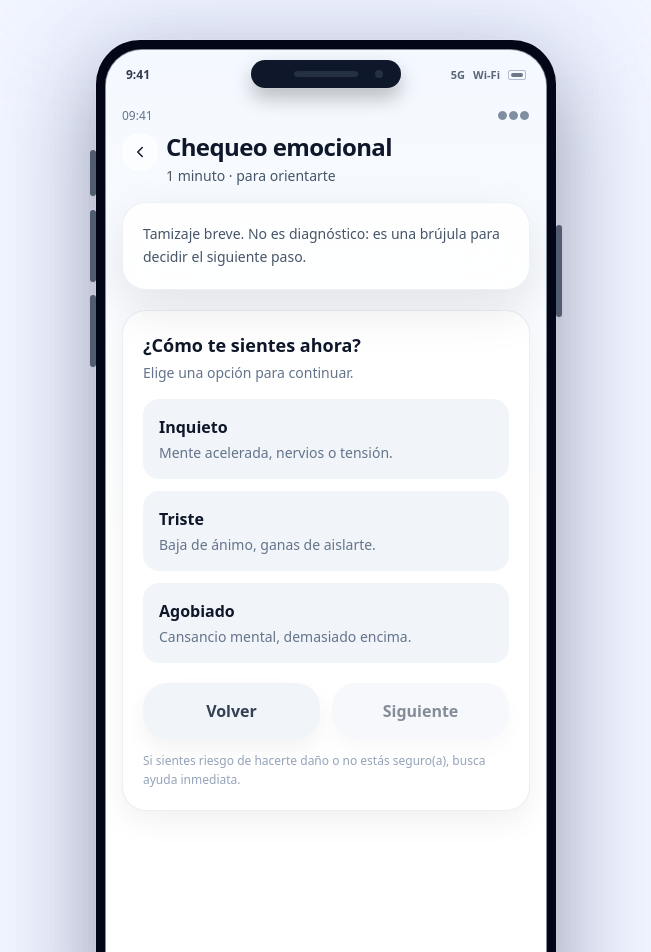
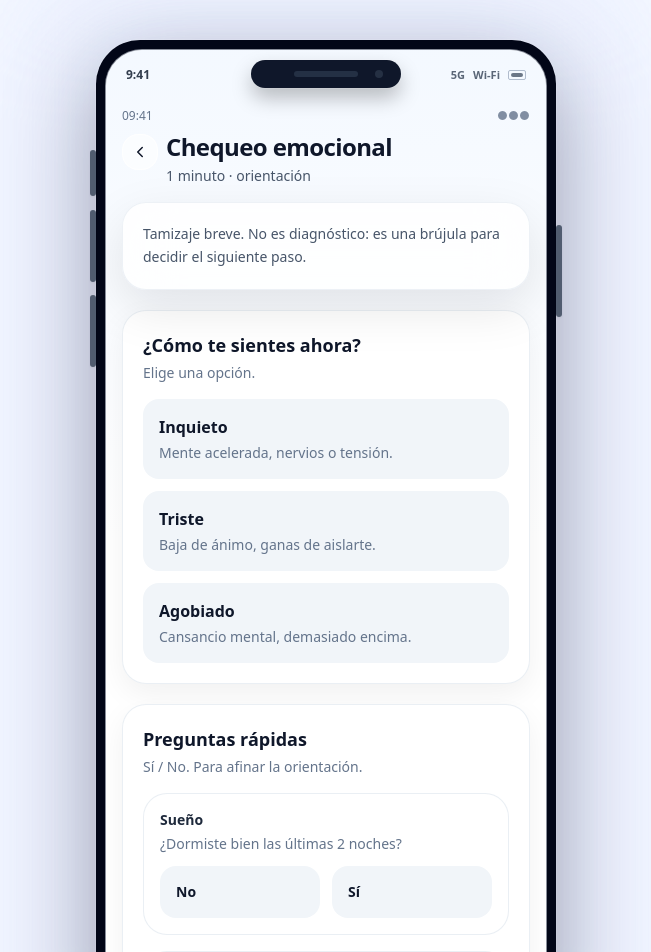
Before and after one commit to faviomosquera22/VITAQR, a Next.js app: page /demo/emocional in a window 1280 px wide. Shown: the top 952 px of the page, without its empty margins (314-965 px from the left). Built offline with nearby package versions, Linux system fonts and the light colour scheme.

Commit message:
Refactor emotional page with mood and question handling

```diff
--- a/app/demo/emocional/page.tsx
+++ b/app/demo/emocional/page.tsx
@@ -1,9 +1,11 @@
 "use client";
 
-import { useState } from "react";
+import { useEffect, useMemo, useState } from "react";
 import Link from "next/link";
 import { PhoneFrame } from "@/components/PhoneFrame";
 import { NavBar } from "@/components/NavBar";
+
+type Answer = "0" | "1";
 
 const MOODS = [
   { id: "inquieto", title: "Inquieto", desc: "Mente acelerada, nervios o tensión." },
@@ -11,19 +13,78 @@ const MOODS = [
   { id: "agobiado", title: "Agobiado", desc: "Cansancio mental, demasiado encima." },
 ];
 
+const QUESTIONS = [
+  {
+    id: "sleep",
+    title: "Sueño",
+    desc: "¿Dormiste bien las últimas 2 noches?",
+    a: { id: "0" as Answer, label: "No" },
+    b: { id: "1" as Answer, label: "Sí" },
+  },
+  {
+    id: "stress",
+    title: "Estrés",
+    desc: "¿Sientes estrés alto hoy?",
+    a: { id: "1" as Answer, label: "Sí" },
+    b: { id: "0" as Answer, label: "No" },
+  },
+  {
+    id: "energy",
+    title: "Energía",
+    desc: "¿Tienes energía para tus actividades básicas?",
+    a: { id: "0" as Answer, label: "No" },
+    b: { id: "1" as Answer, label: "Sí" },
+  },
+  {
+    id: "support",
+    title: "Apoyo",
+    desc: "¿Tienes a alguien con quien hablar hoy?",
+    a: { id: "0" as Answer, label: "No" },
+    b: { id: "1" as Answer, label: "Sí" },
+  },
+];
+
+function tile(active: boolean) {
+  return `choice-tile ${active ? "choice-tile-on" : ""}`;
+}
+
 export default function EmocionalPage() {
   const [mood, setMood] = useState<string>("");
+  const [answers, setAnswers] = useState<Record<string, Answer>>({});
 
-  function next() {
+  useEffect(() => {
+    try {
+      const m = sessionStorage.getItem("vita_emotional_mood_v1");
+      if (m) setMood(m);
+      const raw = sessionStorage.getItem("vita_emotional_answers_v1");
+      if (raw) setAnswers(JSON.parse(raw));
+    } catch {}
+  }, []);
+
+  const completed = useMemo(() => {
+    if (!mood) return false;
+    return QUESTIONS.every((q) => answers[q.id] === "0" || answers[q.id] === "1");
+  }, [answers, mood]);
+
+  function setAnswer(id: string, v: Answer) {
+    const next = { ...answers, [id]: v };
+    setAnswers(next);
+    try {
+      sessionStorage.setItem("vita_emotional_answers_v1", JSON.stringify(next));
+    } catch {}
+  }
+
+  function goResult() {
     try {
       sessionStorage.setItem("vita_emotional_mood_v1", mood);
+      sessionStorage.setItem("vita_emotional_answers_v1", JSON.stringify(answers));
     } catch {}
-    window.location.href = "/demo/emocional/preguntas";
+    window.location.href = "/demo/emocional/resultado";
   }
 
   return (
     <PhoneFrame>
-      <NavBar title="Chequeo emocional" subtitle="1 minuto · para orientarte" showBack />
+      <NavBar title="Chequeo emocional" subtitle="1 minuto · orientación" showBack />
 
       <div className="mt-4 ios-card-soft p-5">
         <p className="text-sm text-slate-600 leading-relaxed">
@@ -31,9 +92,10 @@ export default function EmocionalPage() {
         </p>
       </div>
 
+      {/* 1) Estado */}
       <div className="mt-5 ios-card p-5">
         <p className="text-lg font-semibold">¿Cómo te sientes ahora?</p>
-        <p className="mt-1 text-sm text-slate-500">Elige una opción para continuar.</p>
+        <p className="mt-1 text-sm text-slate-500">Elige una opción.</p>
 
         <div className="mt-4 grid gap-3">
           {MOODS.map((m) => {
@@ -57,24 +119,53 @@ export default function EmocionalPage() {
             );
           })}
         </div>
+      </div>
 
-        <div className="mt-5 grid grid-cols-2 gap-3">
+      {/* 2) Preguntas rápidas */}
+      <div className="mt-5 ios-card p-5">
+        <p className="text-lg font-semibold">Preguntas rápidas</p>
+        <p className="mt-1 text-sm text-slate-500">
+          Sí / No. Para afinar la orientación.
+        </p>
+
+        <div className="mt-4 grid gap-4">
+          {QUESTIONS.map((q) => {
+            const v = answers[q.id];
+            return (
+              <div key={q.id} className="rounded-3xl border border-slate-200/70 bg-white p-4">
+                <p className="text-sm font-semibold text-slate-800">{q.title}</p>
+                <p className="mt-1 text-sm text-slate-500">{q.desc}</p>
+
+                <div className="mt-3 grid grid-cols-2 gap-3">
+                  <button type="button" className={tile(v === q.a.id)} onClick={() => setAnswer(q.id, q.a.id)}>
+                    {q.a.label}
+                  </button>
+                  <button type="button" className={tile(v === q.b.id)} onClick={() => setAnswer(q.id, q.b.id)}>
+                    {q.b.label}
+                  </button>
+                </div>
+              </div>
+            );
+          })}
+        </div>
+
+        <div className="mt-6 grid grid-cols-2 gap-3">
           <Link href="/demo" className="ios-btn-secondary w-full text-center">
             Volver
           </Link>
 
           <button
             type="button"
-            className={`w-full text-center ${mood ? "ios-btn-primary" : "ios-btn-secondary opacity-60"}`}
-            disabled={!mood}
-            onClick={next}
+            className={`w-full text-center ${completed ? "ios-btn-primary" : "ios-btn-secondary opacity-60"}`}
+            disabled={!completed}
+            onClick={goResult}
           >
-            Siguiente
+            Ver resultado
           </button>
         </div>
 
         <p className="mt-3 text-xs text-slate-400 leading-relaxed">
-          Si sientes riesgo de hacerte daño o no estás seguro(a), busca ayuda inmediata.
+          Si sientes peligro inmediato, busca ayuda de emergencia.
         </p>
       </div>
     </PhoneFrame>
```
